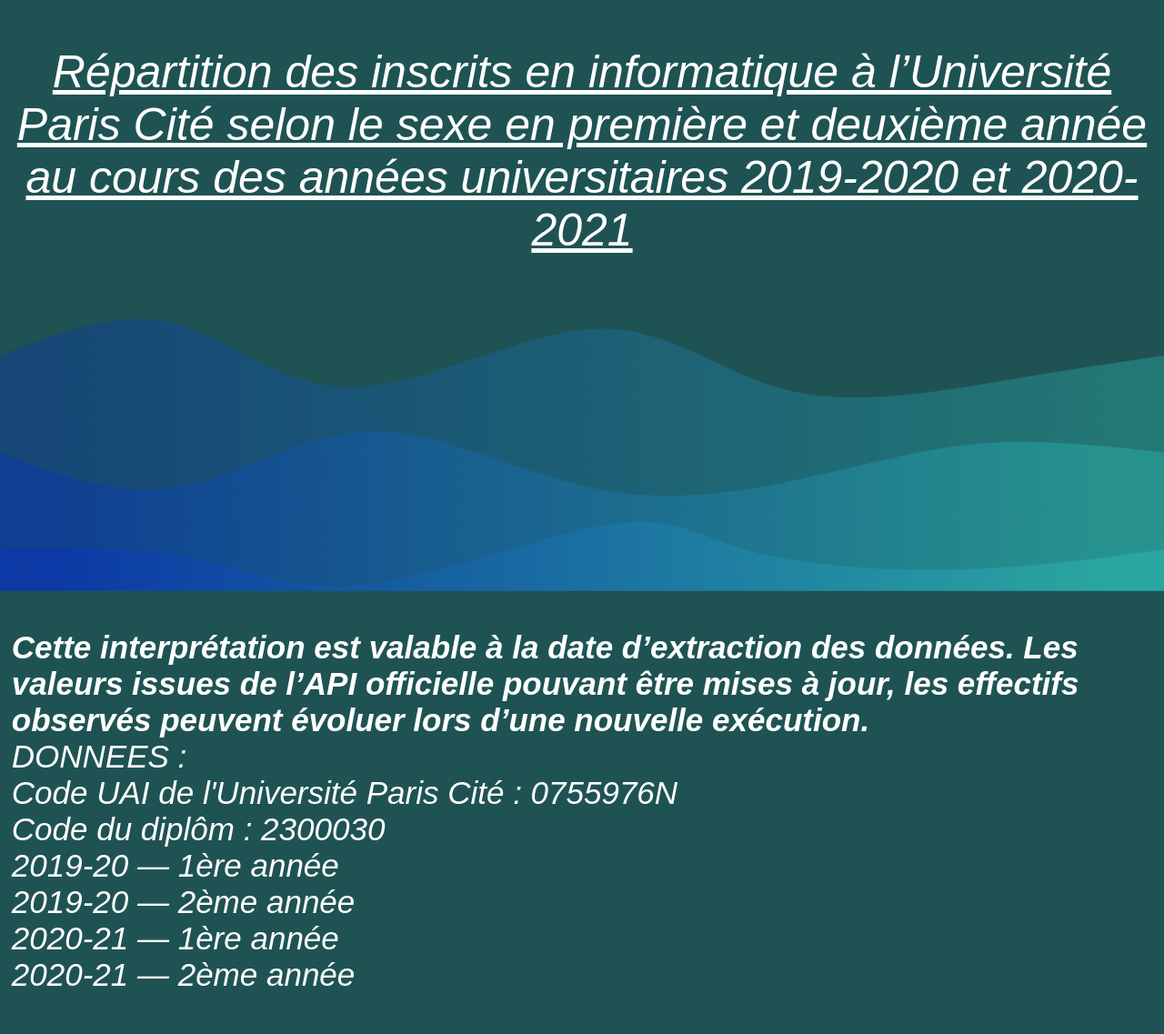
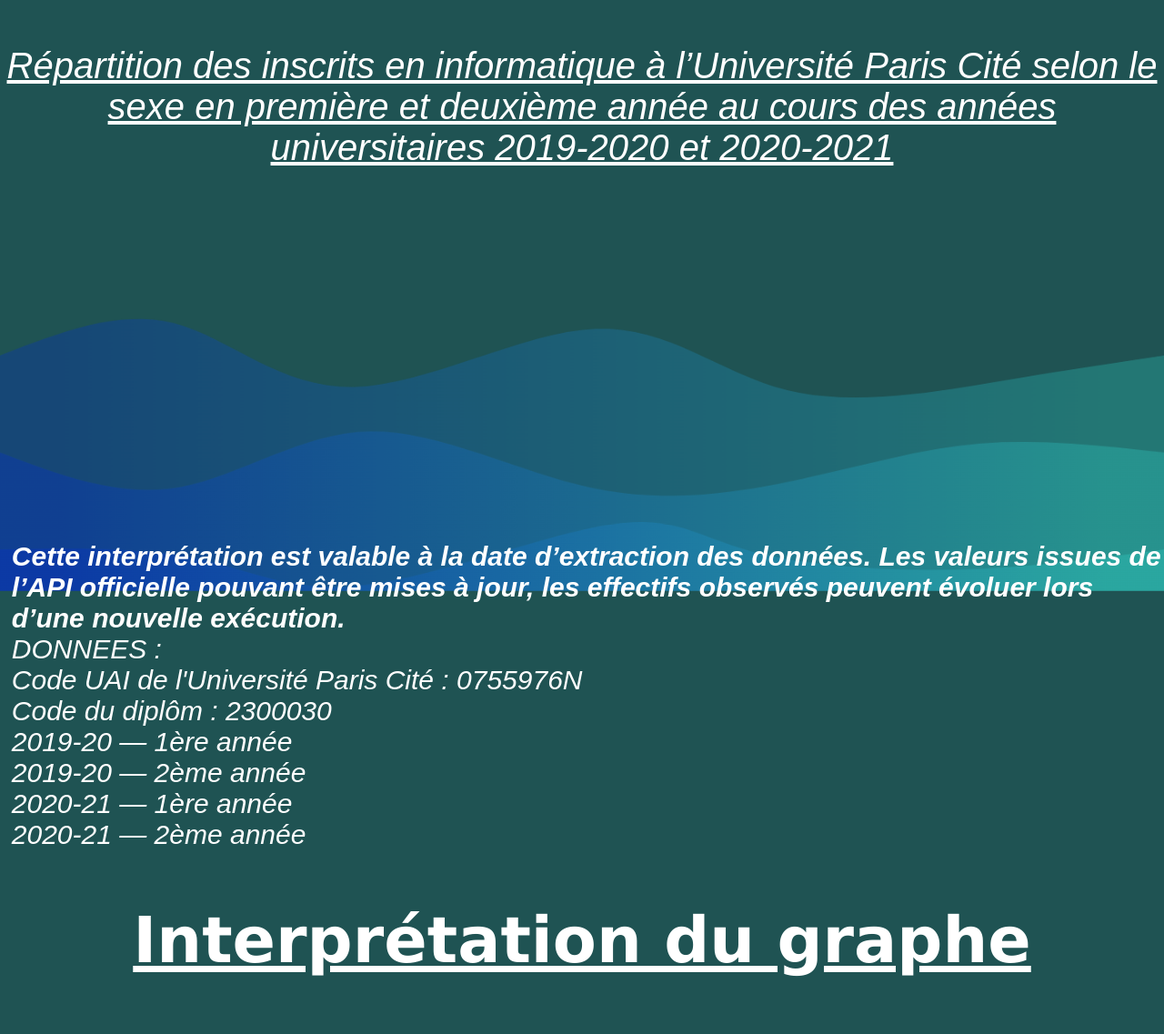
Before and after one commit to lucaHirche/PROJET_VISUALISATION_INSCRITS_MIASHS, a website: page src/pages/comparaison1.html in a window 1280 px wide. Shown: the part 150-1287 px from the top of the page at 91% size. Drawn offline with nearby package versions, Linux system fonts and the light colour scheme; no server answers.

Commit message:
fin comp1

```diff
--- a/src/styles/comparaison1/comparaison1.css
+++ b/src/styles/comparaison1/comparaison1.css
@@ -22,39 +22,36 @@
 }
 
 h2{
-    font-size : 75px;
+    font-size : 70px;
     font-family: 'Lucida Sans', 'Lucida Sans Regular', 'Lucida Grande', 'Lucida Sans Unicode', Geneva, Verdana, sans-serif;
     text-decoration: underline;
 }
 
 p1{
-    font-size : 50px;
+    font-size : 40px;
     text-decoration : underline;
     font-style: italic;
 
 }
 
 p2{
-    font-size: 35px;
+    font-size: 30px;
     text-align: left;
     margin-left: 1%;
     font-style: oblique;
 }
 
 p3{
-    font-size: 40px;
+    font-size: 35px;
     text-align: left;
     margin-left: 1%;
 }
 
 
 
-
-
-
 .chart-container {
-    width: 90vw;
-    margin-block: 4rem;
+    width: 50vw;
+    margin : 4rem auto;
 }
 .chart-container h1 {
     text-decoration: underline;
```
